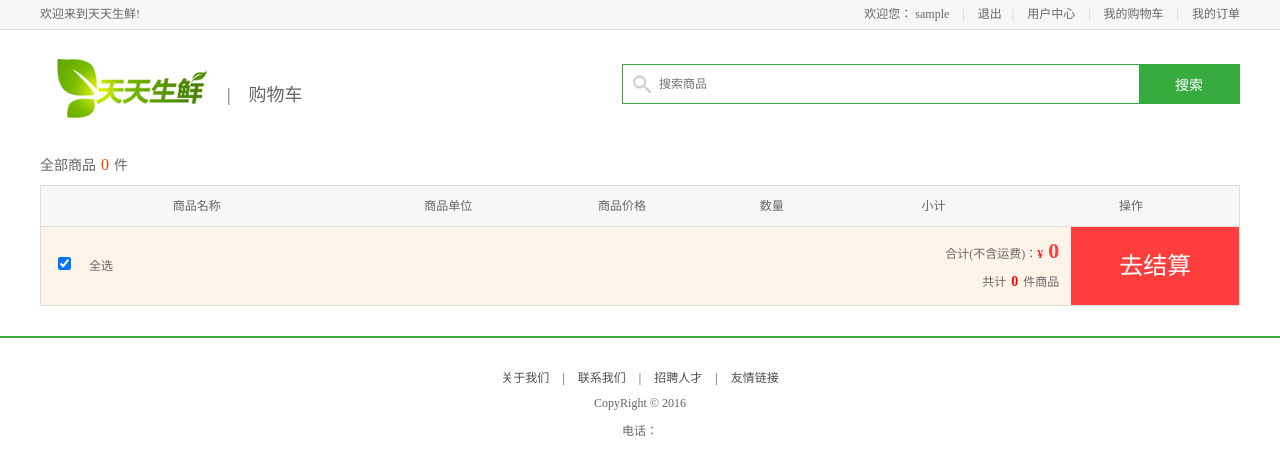
After one commit to pysunny/dailyfresh, a Django app: page /cart/ in a window 1280 px wide. The commit adds this page. Shown: the top 475 px of the page. Run offline with Django 3.2, Linux system fonts and the light colour scheme; the visitor is signed in with stand-in values (Sample User, id 1); data that the repository does not hold is empty; parts of the project's set-up code (start-up, migrations or seed data) failed here and were passed over.

Commit message:
adding cart page

```diff
--- a/apps/cart/urls.py
+++ b/apps/cart/urls.py
@@ -1,8 +1,8 @@
 
 from django.urls import re_path
-from cart.views import CartAddView
+from cart.views import CartAddView, CartInfoView
 app_name = 'cart'
 urlpatterns = [
     re_path(r'^add$', CartAddView.as_view(), name='cart'), # 购物车
-
+    re_path(r'^$', CartInfoView.as_view(), name='show'), # 购物车
 ]
--- a/apps/cart/views.py
+++ b/apps/cart/views.py
@@ -3,6 +3,7 @@ from django.views.generic import View
 from django.http import JsonResponse
 from goods.models import GoodsSKU
 from django_redis import get_redis_connection
+from utils.mixin import LoginRequiredMixin
 
 # Create your views here.
 # /cart/add
@@ -50,3 +51,38 @@ class CartAddView(View):
 
         # 返回应答
         return JsonResponse({'res':5, 'total_count':total_count, 'errmsg':'添加成功'})
+
+class CartInfoView(LoginRequiredMixin, View):
+    # 购物车页面显示
+    # 显示
+    def get(self, request):
+        # 获取用户购物车商品信息
+        user = request.user
+        conn = get_redis_connection('default')
+        cart_key = 'cart_%d'%user.id
+        # {商品id：数量}
+        cart_dict = conn.hgetall(cart_key)
+        skus = []
+        total_count = 0
+        total_price = 0
+        for sku_id, count in cart_dict.items():
+            # 获取商品信息
+            sku = GoodsSKU.objects.get(id=sku_id)
+            # 计算小计
+            amount = sku.price*int(count)
+            # 动态添加属性
+            sku.amount = amount
+            sku.count = int(count)
+            skus.append(sku)
+
+            # 累加计算
+            total_count += int(count)
+            total_price += amount
+
+        # 组织上下文
+        context = { 'total_count':total_count,
+                    'total_price':total_price,
+                    'skus':skus}
+
+        # 使用模板
+        return render(request, 'cart.html', context)
--- a/templates/base.html
+++ b/templates/base.html
@@ -37,7 +37,7 @@
 					<span>|</span>
 					<a href="{% url 'user:user' %}">用户中心</a>
 					<span>|</span>
-					<a href="cart.html">我的购物车</a>
+					<a href="{% url 'cart:show' %}">我的购物车</a>
 					<span>|</span>
 					<a href="{% url 'user:order' %}">我的订单</a>
 				</div>
--- /dev/null
+++ b/templates/cart.html
@@ -0,0 +1,39 @@
+{% extends 'base_no_cart.html' %}
+{% block title %}天天生鲜-购物车{% endblock title %}
+{% block page_title %}购物车{% endblock page_title %}
+{% block body %}
+	<div class="total_count">全部商品<em>{{ total_count }}</em>件</div>
+	<ul class="cart_list_th clearfix">
+		<li class="col01">商品名称</li>
+		<li class="col02">商品单位</li>
+		<li class="col03">商品价格</li>
+		<li class="col04">数量</li>
+		<li class="col05">小计</li>
+		<li class="col06">操作</li>
+	</ul>
+	{% for sku in skus %}
+	<ul class="cart_list_td clearfix">
+		<li class="col01"><input type="checkbox" name="" checked></li>
+		<li class="col02"><img src="/static/media/{{ sku.image }}"></li>
+		<li class="col03">{{ sku.name }}<br><em>{{ sku.price }}元/{{ sku.unite }}</em></li>
+		<li class="col04">{{ sku.unite }}</li>
+		<li class="col05">{{ sku.price }}元</li>
+		<li class="col06">
+			<div class="num_add">
+				<a href="javascript:;" class="add fl">+</a>
+				<input type="text" class="num_show fl" value="{{ sku.count }}">
+				<a href="javascript:;" class="minus fl">-</a>
+			</div>
+		</li>
+		<li class="col07">{{ sku.amount }}元</li>
+		<li class="col08"><a href="javascript:;">删除</a></li>
+	</ul>
+	{% endfor %}
+
+	<ul class="settlements">
+		<li class="col01"><input type="checkbox" name="" checked=""></li>
+		<li class="col02">全选</li>
+		<li class="col03">合计(不含运费)：<span>¥</span><em>{{ total_price }}</em><br>共计<b>{{ total_count }}</b>件商品</li>
+		<li class="col04"><a href="place_order.html">去结算</a></li>
+	</ul>
+{% endblock body %}
```
Also changed, not shown: 3 other files.
